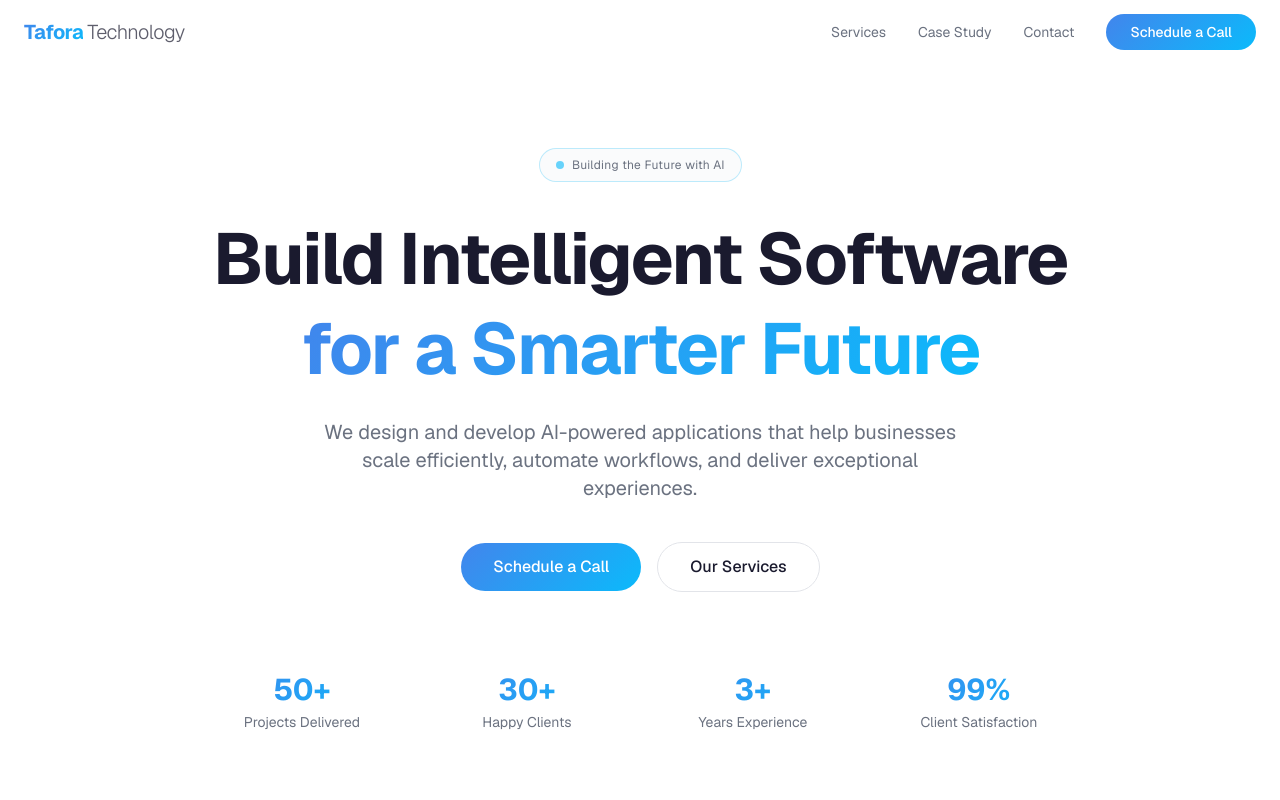
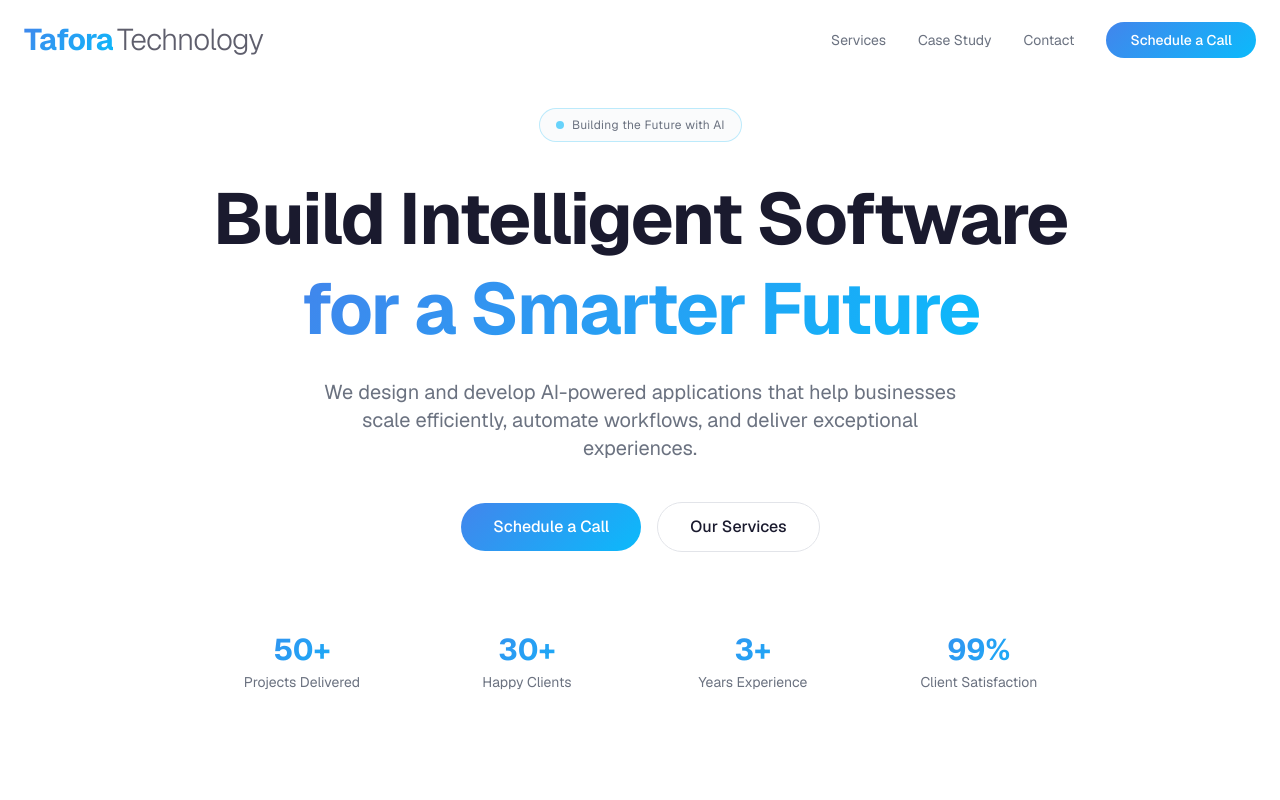
Before and after one commit to TaforaTech/tafora-technology-website, a Next.js app: page / in a window 1280 px wide. Shown: the top 800 px of the page. Built offline with nearby package versions, Linux system fonts and the light colour scheme.

Commit message:
feat: adjust padding

```diff
--- a/src/app/components/Hero.tsx
+++ b/src/app/components/Hero.tsx
@@ -9,7 +9,7 @@ export default function Hero() {
       className="relative min-h-screen flex items-center justify-center overflow-hidden"
     >
 
-      <div className="relative z-10 max-w-5xl mx-auto px-6 text-center pt-20">
+      <div className="relative z-10 max-w-5xl mx-auto px-6 text-center">
         {/* Badge */}
         <div className="animate-hero-reveal">
           <div className="inline-flex items-center gap-2 px-4 py-2 rounded-full border border-card-border bg-card-bg/50 backdrop-blur-sm mb-8 border-breathe">
--- a/src/app/components/Navbar.tsx
+++ b/src/app/components/Navbar.tsx
@@ -24,8 +24,8 @@ export default function Navbar() {
     <nav
       className="fixed top-0 left-0 right-0 z-50"
     >
-      <div className="max-w-7xl mx-auto px-6 h-16 flex items-center justify-between">
-        <Link href="/" className="text-xl font-bold tracking-tight">
+      <div className="max-w-7xl mx-auto px-6 h-20 flex items-center justify-between">
+        <Link href="/" className="text-3xl font-bold tracking-tight">
           <span className="gradient-text">Tafora</span>
           <span className="text-foreground/70 font-light ml-1">Technology</span>
         </Link>
```
